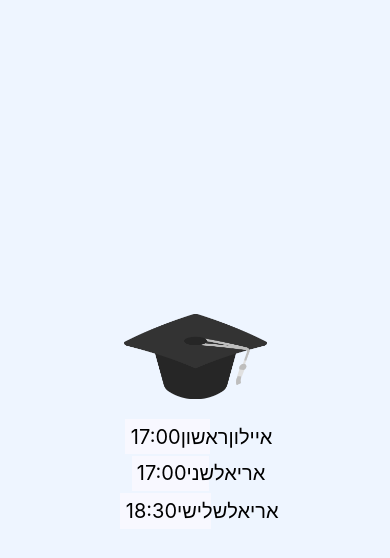
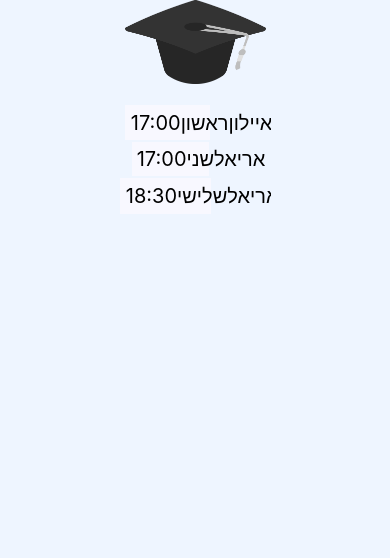
Before and after one commit to NivOzer/English-Tutoring-app, a React Native app: screen / in a window 390 px wide. Shown: the top 558 px of the page. Built offline with nearby package versions, Linux system fonts and the light colour scheme.

Commit message:
Finished Styling

```diff
--- a/App.js
+++ b/App.js
@@ -1,14 +1,25 @@
 import { StatusBar } from "expo-status-bar";
-import { Button, StyleSheet, Text, View, Image } from "react-native";
+import {
+  StyleSheet,
+  Text,
+  View,
+  Image,
+  ScrollView,
+  Platform,
+} from "react-native";
 import Lesson from "./components/Lesson";
 import logo from "./Logo.png";
 import lessonData from "./lessons.json";
 
+const statusBarHeight = Platform.OS === "ios" ? 50 : StatusBar.currentHeight;
+const paddingTop = statusBarHeight + 0.5 * statusBarHeight;
 export default function App() {
   return (
     <View style={styles.container}>
+      <StatusBar style="auto" />
       <Image style={styles.logo} source={logo} resizeMode="contain" />
-      <StatusBar style="auto" />
+      <View style={styles.lessonContainer}>
+        <ScrollView contentContainerStyle={styles.scrollContent}>
           {lessonData.map((lesson, index) => (
             <Lesson
               key={index}
@@ -19,6 +30,8 @@ export default function App() {
               parentPhone={lesson.parentPhone}
             />
           ))}
+        </ScrollView>
+      </View>
     </View>
   );
 }
@@ -29,10 +42,21 @@ const styles = StyleSheet.create({
     backgroundColor: "#eef5ff",
     alignItems: "center",
     justifyContent: "center",
+    paddingTop: paddingTop,
   },
   logo: {
     width: "75%",
     height: "10%",
     marginBottom: "5%",
   },
+  lessonContainer: {
+    flex: 1,
+    alignItems: "center",
+    justifyContent: "center",
+  },
+  scrollContent: {
+    width: "100%",
+    height: "100%",
+    alignItems: "center",
+  },
 });
--- a/components/StudentDetails.tsx
+++ b/components/StudentDetails.tsx
@@ -67,7 +67,7 @@ const styles = StyleSheet.create({
         alignItems:'center',
         backgroundColor: '#fff',
         padding: 20,
-        borderRadius: 10,
+        borderRadius: 30,
         elevation: 5,
         width:'75%',
         height:'50%'
```
Lines whose indentation alone changed are shown as unchanged.
